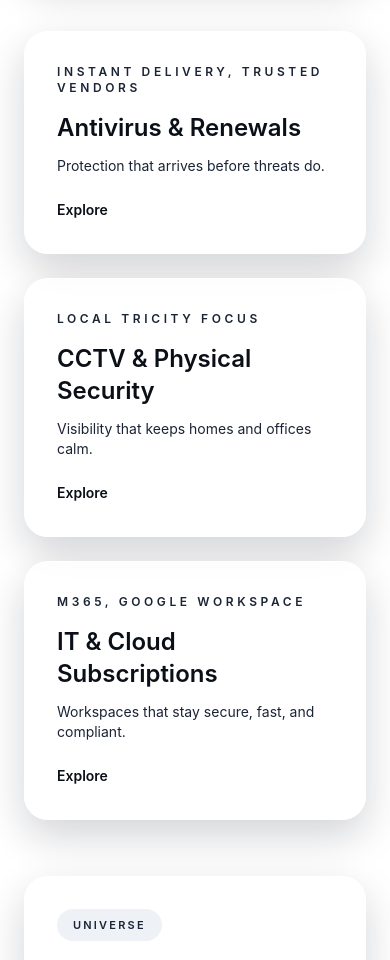
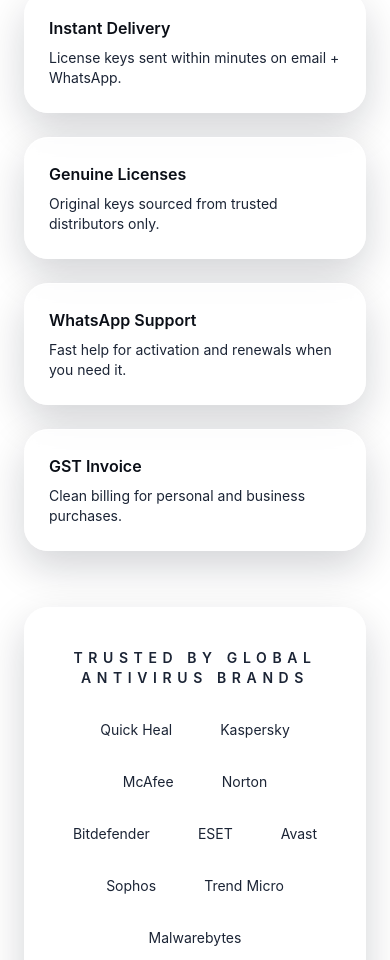
Before and after one commit to manprainfotech/manprainfotech, a Next.js app: page / in a window 390 px wide. Shown: the part 1020-1980 px from the top of the page. Built offline with nearby package versions, Linux system fonts and the light colour scheme; no server answers.

Commit message:
feat: complete homepage sections

```diff
--- a/src/app/page.tsx
+++ b/src/app/page.tsx
@@ -7,133 +7,75 @@
 import { buttonStyles } from "@/components/ui/Button";
 
 export const metadata: Metadata = {
-  title: "Manpra Infotech | Instant Antivirus Licenses, Trusted Delivery",
+  title: "Manpra Infotech | Premium Antivirus Licenses, Instant Delivery",
   description:
-    "Buy genuine antivirus licenses with instant email and WhatsApp delivery. Clear support, GST invoice, and premium protection for every device.",
+    "Buy genuine antivirus licenses with instant email and WhatsApp delivery. Premium protection, GST invoices, and trusted local support.",
   openGraph: {
-    title: "Manpra Infotech | Instant Antivirus Licenses, Trusted Delivery",
+    title: "Manpra Infotech | Premium Antivirus Licenses, Instant Delivery",
     description:
-      "Buy genuine antivirus licenses with instant email and WhatsApp delivery. Clear support, GST invoice, and premium protection for every device.",
+      "Buy genuine antivirus licenses with instant email and WhatsApp delivery. Premium protection, GST invoices, and trusted local support.",
     url: getSiteUrl(),
   },
   twitter: {
     card: "summary_large_image",
-    title: "Manpra Infotech | Instant Antivirus Licenses, Trusted Delivery",
+    title: "Manpra Infotech | Premium Antivirus Licenses, Instant Delivery",
     description:
-      "Buy genuine antivirus licenses with instant email and WhatsApp delivery. Clear support, GST invoice, and premium protection for every device.",
+      "Buy genuine antivirus licenses with instant email and WhatsApp delivery. Premium protection, GST invoices, and trusted local support.",
   },
 };
 
-const heroTags = [
-  "Instant delivery",
-  "Genuine licenses",
-  "Local support",
-  "Secure payments",
-];
-
-const categoryTiles = [
+const trustPillars = [
   {
-    id: "antivirus",
-    title: "Antivirus & Renewals",
-    description: "Protection that arrives before threats do.",
-    meta: "Instant delivery, trusted vendors",
+    title: "Instant Delivery",
+    description: "License keys sent within minutes on email + WhatsApp.",
   },
   {
-    id: "cctv",
-    title: "CCTV & Physical Security",
-    description: "Visibility that keeps homes and offices calm.",
-    meta: "Local Tricity focus",
+    title: "Genuine Licenses",
+    description: "Original keys sourced from trusted distributors only.",
   },
   {
-    id: "cloud",
-    title: "IT & Cloud Subscriptions",
-    description: "Workspaces that stay secure, fast, and compliant.",
-    meta: "M365, Google Workspace",
+    title: "WhatsApp Support",
+    description: "Fast help for activation and renewals when you need it.",
+  },
+  {
+    title: "GST Invoice",
+    description: "Clean billing for personal and business purchases.",
   },
 ];
 
-const universeEntries = [
+const brands = [
+  "Quick Heal",
+  "Kaspersky",
+  "McAfee",
+  "Norton",
+  "Bitdefender",
+  "ESET",
+  "Avast",
+  "Sophos",
+  "Trend Micro",
+  "Malwarebytes",
+];
+
+const howItWorks = [
   {
-    id: "antivirus",
-    title: "Antivirus & Renewals",
-    subtitle: "Instant delivery, renewal-ready.",
-    description:
-      "Genuine licenses delivered by email and WhatsApp within minutes. Renewal reminders and activation help, included.",
-    ctaLabel: "Browse antivirus",
-    ctaHref: "/products",
-    bullets: [
-      "Original keys from trusted distributors",
-      "Fast renewal support with GST invoices",
-      "Guided activation when you need it",
-    ],
+    title: "Choose your plan",
+    description: "Pick device count and duration that fits your needs.",
   },
   {
-    id: "cctv",
-    title: "CCTV & Physical Security",
-    subtitle: "Local expertise across Chandigarh and Tricity.",
-    description:
-      "Thoughtful camera selection, installation guidance, and maintenance planning for homes and offices.",
-    ctaLabel: "Talk to an expert",
-    ctaHref: "#talk-to-expert",
-    bullets: [
-      "Site assessment and placement advice",
-      "Trusted brands and warranty planning",
-      "Ongoing maintenance, no confusion",
-    ],
+    title: "Pay securely",
+    description: "Fast checkout with clear pricing and instant confirmation.",
   },
   {
-    id: "cloud",
-    title: "IT & Cloud Subscriptions",
-    subtitle: "Modern work tools without the chaos.",
-    description:
-      "Microsoft 365, Google Workspace, and secure add-ons set up to keep teams productive and compliant.",
-    ctaLabel: "Plan a workspace",
-    ctaHref: "#talk-to-expert",
-    bullets: [
-      "Subscription planning and renewals",
-      "Secure onboarding and migration help",
-      "Global-ready admin guidance",
-    ],
+    title: "Get protected",
+    description: "We deliver the key and setup steps immediately.",
   },
 ];
 
-const trustLayer = [
-  {
-    title: "Instant Delivery",
-    description: "Keys and confirmations arrive within minutes.",
-  },
-  {
-    title: "Genuine Licenses",
-    description: "Only original, verified licenses.",
-  },
-  {
-    title: "Local Support",
-    description: "Chandigarh + Tricity based help.",
-  },
-  {
-    title: "Secure Payments",
-    description: "Protected checkout and clear invoices.",
-  },
-  {
-    title: "Warranty & Renewal Support",
-    description: "We help you stay protected year after year.",
-  },
-];
-
-const futureHooks = [
-  {
-    title: "Auto Renewal Reminder",
-    description: "Never miss a license expiry or service window.",
-  },
-  {
-    title: "Warranty Expiry Alerts",
-    description: "Stay ahead of coverage gaps with smart alerts.",
-  },
-  {
-    title: "Talk to a Human Expert",
-    description: "Direct access to someone who understands your setup.",
-    id: "talk-to-expert",
-  },
+const whyChoose = [
+  "Verified vendors and original license keys",
+  "Instant delivery across India and worldwide",
+  "Support that replies in minutes",
+  "Transparent pricing with GST invoices",
 ];
 
 export default function HomePage() {
@@ -161,7 +103,7 @@
                   Browse Products
                 </Link>
                 <Link
-                  href="/health"
+                  href="/health-check"
                   className={buttonStyles({ variant: "secondary", size: "lg" })}
                 >
                   Health Check
@@ -184,115 +126,66 @@
                   You are protected in minutes. No noise. No delays. Just real
                   security that lets you move on.
                 </p>
-                <div className="mt-6 flex flex-wrap gap-2">
-                  {heroTags.map((tag) => (
-                    <span
-                      key={tag}
-                      className="rounded-full bg-white/80 px-4 py-2 text-xs font-semibold text-steel"
-                    >
-                      {tag}
-                    </span>
-                  ))}
-                </div>
               </div>
             </Card>
           </div>
         </Container>
       </Section>
 
-      <Section className="pt-0">
+      <Section>
         <Container>
-          <div className="grid gap-6 lg:grid-cols-3">
-            {categoryTiles.map((tile) => (
-              <Link
-                key={tile.id}
-                href={`#${tile.id}`}
-                className="group relative overflow-hidden rounded-3xl border border-white/70 bg-white/80 p-8 shadow-card transition hover:-translate-y-1 hover:shadow-soft"
-              >
-                <div className="absolute inset-0 bg-gradient-to-br from-white via-white/70 to-transparent opacity-0 transition group-hover:opacity-100" />
-                <div className="relative">
-                  <p className="text-xs font-semibold uppercase tracking-[0.3em] text-steel">
-                    {tile.meta}
-                  </p>
-                  <h2 className="mt-4 text-2xl font-semibold text-ink">
-                    {tile.title}
-                  </h2>
-                  <p className="mt-3 text-sm text-steel">{tile.description}</p>
-                  <span className="mt-6 inline-flex items-center text-sm font-semibold text-ink">
-                    Explore
-                  </span>
-                </div>
-              </Link>
+          <div className="grid gap-6 md:grid-cols-2 lg:grid-cols-4">
+            {trustPillars.map((pillar) => (
+              <Card key={pillar.title} className="p-6">
+                <h3 className="text-base font-semibold text-ink">
+                  {pillar.title}
+                </h3>
+                <p className="mt-2 text-sm text-steel">{pillar.description}</p>
+              </Card>
             ))}
           </div>
         </Container>
       </Section>
 
-      {universeEntries.map((entry) => (
-        <Section key={entry.id} className="pt-0">
+      <Section className="pt-0">
         <Container>
-            <div
-              id={entry.id}
-              className="grid gap-8 rounded-3xl border border-white/70 bg-white/70 p-8 shadow-card lg:grid-cols-[0.6fr_0.4fr]"
-            >
-              <div>
-                <Badge>Universe</Badge>
-                <h2 className="mt-4 text-3xl font-semibold text-ink">
-                  {entry.title}
+          <div className="rounded-3xl border border-white/70 bg-white/70 px-6 py-10 shadow-card">
+            <h2 className="text-center text-sm font-semibold uppercase tracking-[0.4em] text-steel">
+              Trusted by global antivirus brands
             </h2>
-                <p className="mt-2 text-sm font-semibold uppercase tracking-[0.3em] text-steel">
-                  {entry.subtitle}
+            <div className="mt-6 flex flex-wrap justify-center gap-4 text-sm text-steel">
+              {brands.map((brand) => (
+                <span key={brand} className="rounded-full bg-white/80 px-4 py-2">
+                  {brand}
+                </span>
+              ))}
+            </div>
+            <p className="mt-6 text-center text-xs text-steel/70">
+              Logos used for brand recognition only.
             </p>
-                <p className="mt-4 text-sm text-steel">{entry.description}</p>
-                <div className="mt-6">
-                  <Link
-                    href={entry.ctaHref}
-                    className={buttonStyles({ variant: "secondary", size: "sm" })}
-                  >
-                    {entry.ctaLabel}
-                  </Link>
-                </div>
-              </div>
-              <Card className="bg-white/90">
-                <h3 className="text-sm font-semibold uppercase tracking-[0.3em] text-steel">
-                  What we deliver
-                </h3>
-                <ul className="mt-4 space-y-3 text-sm text-steel">
-                  {entry.bullets.map((bullet) => (
-                    <li key={bullet} className="flex gap-2">
-                      <span className="text-neon">●</span>
-                      <span>{bullet}</span>
-                    </li>
-                  ))}
-                </ul>
-              </Card>
           </div>
         </Container>
       </Section>
-      ))}
 
       <Section>
         <Container>
-          <div className="flex flex-col gap-6">
+          <div className="grid gap-8 lg:grid-cols-[0.4fr_0.6fr]">
             <div>
-              <Badge>Trust layer</Badge>
+              <Badge>How it works</Badge>
               <h2 className="mt-4 text-3xl font-semibold text-ink">
-                Built for calm, built for trust.
+                Secure in three simple steps
               </h2>
-              <p className="mt-3 text-sm text-steel">
-                Everything we deliver is designed to remove uncertainty and keep
-                your security simple.
+            </div>
+            <div className="grid gap-6 md:grid-cols-3">
+              {howItWorks.map((step, index) => (
+                <Card key={step.title}>
+                  <p className="text-xs font-semibold uppercase tracking-[0.3em] text-steel">
+                    Step {index + 1}
                   </p>
-            </div>
-            <div className="grid gap-6 md:grid-cols-2 lg:grid-cols-5">
-              {trustLayer.map((pillar) => (
-                <Card key={pillar.title} className="p-5">
-                  <h3 className="text-base font-semibold text-ink">
-                    {pillar.title}
+                  <h3 className="mt-3 text-lg font-semibold text-ink">
+                    {step.title}
                   </h3>
-                  <p className="mt-2 text-sm text-steel">
-                    {pillar.description}
-                  </p>
+                  <p className="mt-2 text-sm text-steel">{step.description}</p>
                 </Card>
               ))}
             </div>
@@ -302,35 +195,28 @@
 
       <Section>
         <Container>
-          <Card className="flex flex-col gap-8 bg-gradient-to-br from-white via-white/70 to-neon/20">
+          <div className="grid gap-10 lg:grid-cols-[0.55fr_0.45fr]">
             <div>
-              <Badge>Coming next</Badge>
+              <Badge>Why Manpra</Badge>
               <h2 className="mt-4 text-3xl font-semibold text-ink">
-                Automations that keep you protected.
+                Why choose Manpra Infotech
               </h2>
-              <p className="mt-3 text-sm text-steel">
-                These tools are designed to reduce manual follow-ups and keep
-                your protection uninterrupted.
+              <p className="mt-4 text-lg text-steel">
+                Security should feel simple. We deliver real licenses fast, with
+                clear support and honest pricing. No noise. Just protection.
               </p>
             </div>
-            <div className="grid gap-6 md:grid-cols-3">
-              {futureHooks.map((hook) => (
-                <Card
-                  key={hook.title}
-                  className="bg-white/90"
-                >
-                  <div id={hook.id}>
-                    <h3 className="text-lg font-semibold text-ink">
-                      {hook.title}
-                    </h3>
-                    <p className="mt-2 text-sm text-steel">
-                      {hook.description}
-                    </p>
+            <Card>
+              <ul className="space-y-3 text-sm text-steel">
+                {whyChoose.map((item) => (
+                  <li key={item} className="flex gap-2">
+                    <span className="text-neon">●</span>
+                    <span>{item}</span>
+                  </li>
+                ))}
+              </ul>
+            </Card>
           </div>
-                </Card>
-              ))}
-            </div>
-          </Card>
         </Container>
       </Section>
 
@@ -339,16 +225,16 @@
           <Card className="flex flex-col gap-6 bg-gradient-to-br from-white via-white/70 to-aurora/30">
             <div>
               <h2 className="text-3xl font-semibold text-ink">
-                One partner for digital and physical security.
+                Protection that respects your time
               </h2>
               <p className="mt-3 text-lg text-steel">
-                Whether you are renewing antivirus or planning new security
-                infrastructure, we keep the experience premium and simple.
+                No delays. No confusion. Get protected in minutes and move on
+                with confidence.
               </p>
             </div>
             <div>
               <Link href="/products" className={buttonStyles({ size: "lg" })}>
-                Browse Antivirus Plans
+                Browse Products
               </Link>
             </div>
           </Card>
--- a/src/components/SiteHeader.tsx
+++ b/src/components/SiteHeader.tsx
@@ -13,7 +13,10 @@
           <Link href="/products" className="text-sm font-semibold text-ink/70">
             Products
           </Link>
-          <Link href="/health" className={buttonStyles({ variant: "secondary", size: "sm" })}>
+          <Link
+            href="/health-check"
+            className={buttonStyles({ variant: "secondary", size: "sm" })}
+          >
             Health Check
           </Link>
         </nav>
```
Also changed, not shown: src/app/health-check/page.tsx (added, +54 -0 lines). Lines whose indentation alone changed are shown as unchanged.
